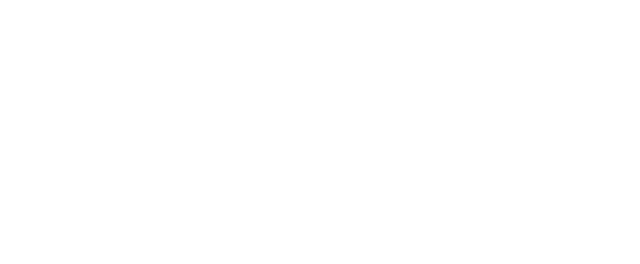
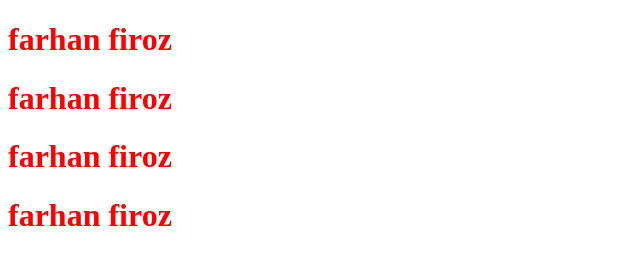
Before and after one commit to farhanfiroz/sectox-, a plain HTML site: page index.html in a window 1280 px wide. Shown: the whole page, without its empty margins (0-640 px from the left). Drawn offline with Linux system fonts and the light colour scheme.

Commit message:
style added

```diff
--- a/index.html
+++ b/index.html
@@ -5,8 +5,15 @@
     <meta http-equiv="X-UA-Compatible" content="IE=edge">
     <meta name="viewport" content="width=device-width, initial-scale=1.0">
     <title>my github</title>
+    <link rel="stylesheet" href="style.css">
 </head>
 <body>
 
+
+    <h1>farhan firoz</h1>
+    <h1>farhan firoz</h1>
+    <h1>farhan firoz</h1>
+    <h1>farhan firoz</h1>
+
 </body>
 </html>
--- a/style.css
+++ b/style.css
@@ -0,0 +1,3 @@
+h1{
+    color: red;
+}
```
